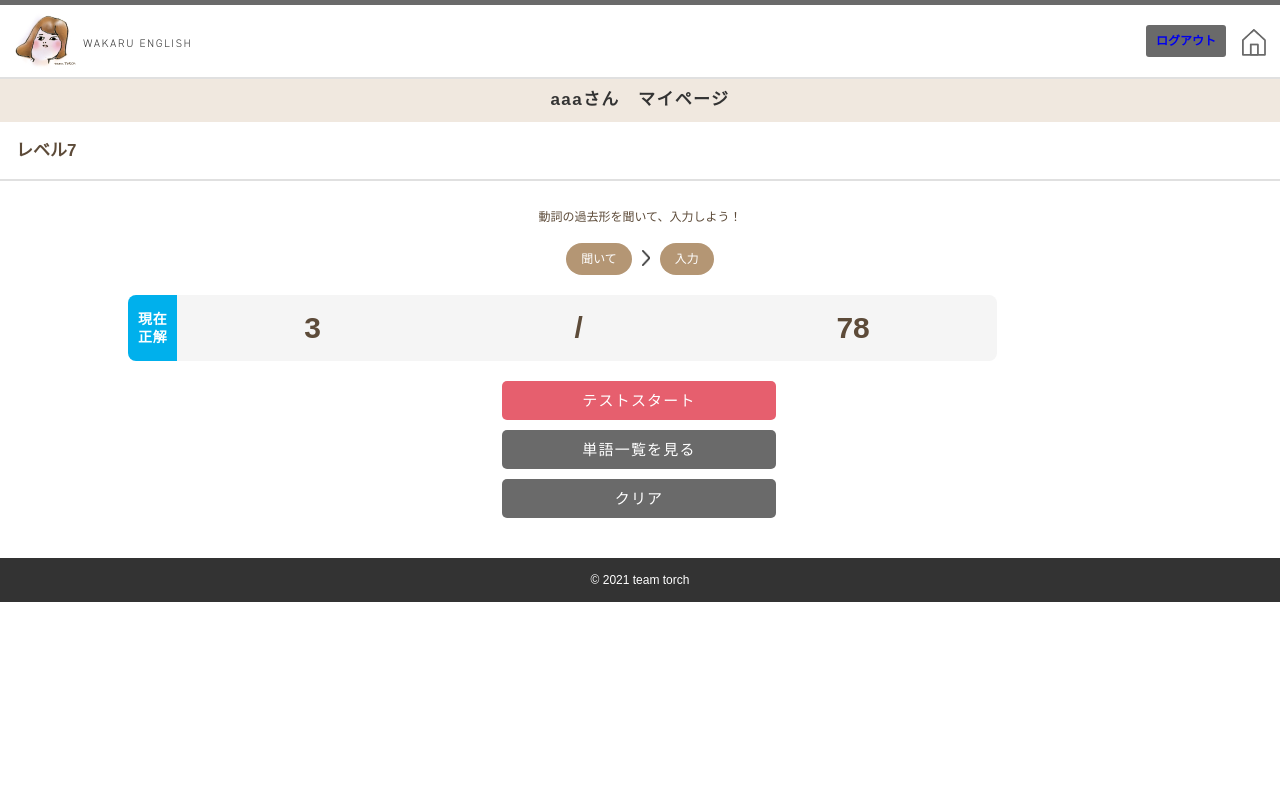
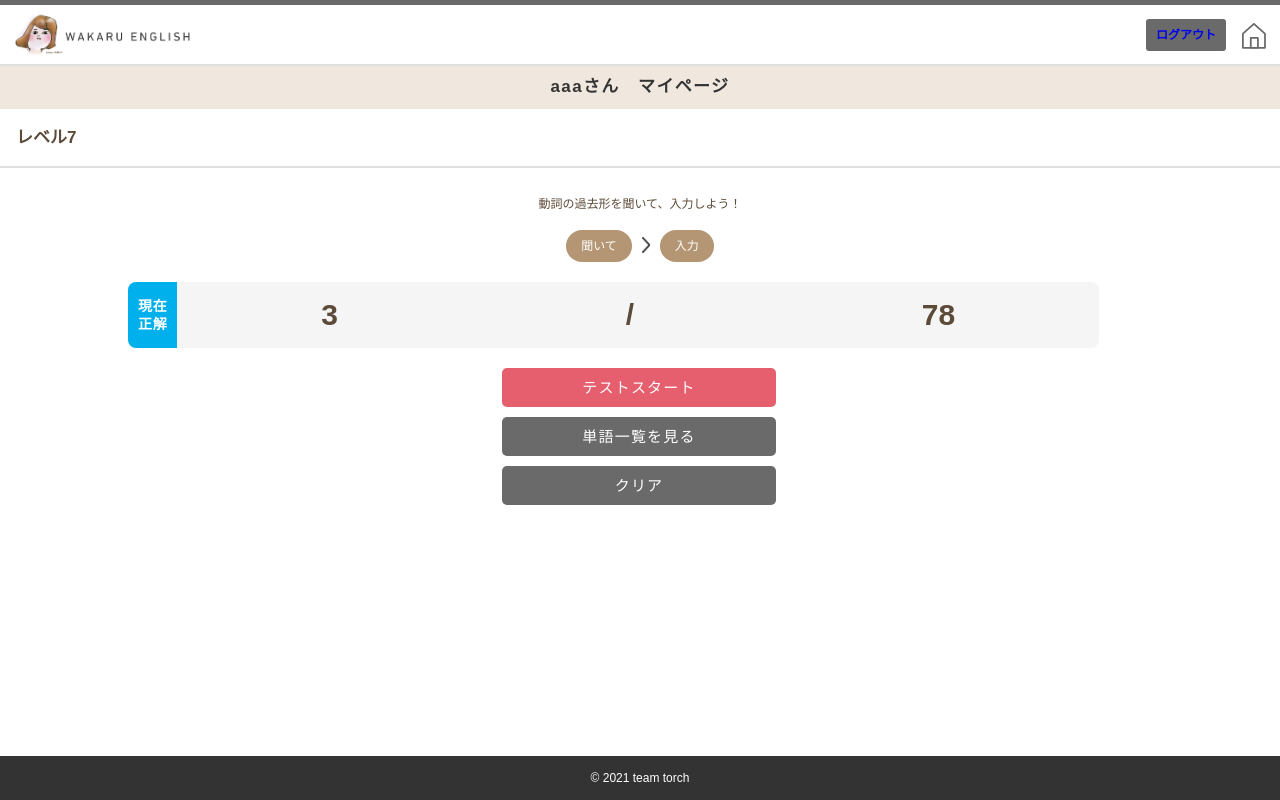
Before and after one commit to ackanamori/wakaruenglish, a Flask app: page /mypage in a window 1280 px wide. Run offline with Flask 2, Linux system fonts and the light colour scheme; the visitor is signed in with stand-in values (Sample User, id 1); data comes from the database, SQL or seed files in the repository.

Commit message:
cssと画像の修正

```diff
--- a/static/css/common.css
+++ b/static/css/common.css
@@ -82,11 +82,14 @@ body {
 }
 
 .footerTextCopylight {
+	width: 100%;
 	background-color: #333333;
 	text-align: center;
 	color: white;
-	padding: 16px;
+	padding: 16px 0;
 	font-size: 12px;
+	position: absolute;
+	bottom: 0;
 }
 
 .mainTitle {
--- a/static/css/mypage.css
+++ b/static/css/mypage.css
@@ -32,6 +32,7 @@
 }
 
 .scoerTitle {
+    width: 100%;
     height: 66px;
     display: flex;
     align-items: center;
@@ -46,7 +47,7 @@
 }
 
 .scoerBox {
-    width: 80%;
+    width: 90%;
     height: 66px;
     display: flex;
     align-items: center;
```
Also changed, not shown: static/img/completeicon.png, static/img/logo.png, static/img/toplogo.png.
